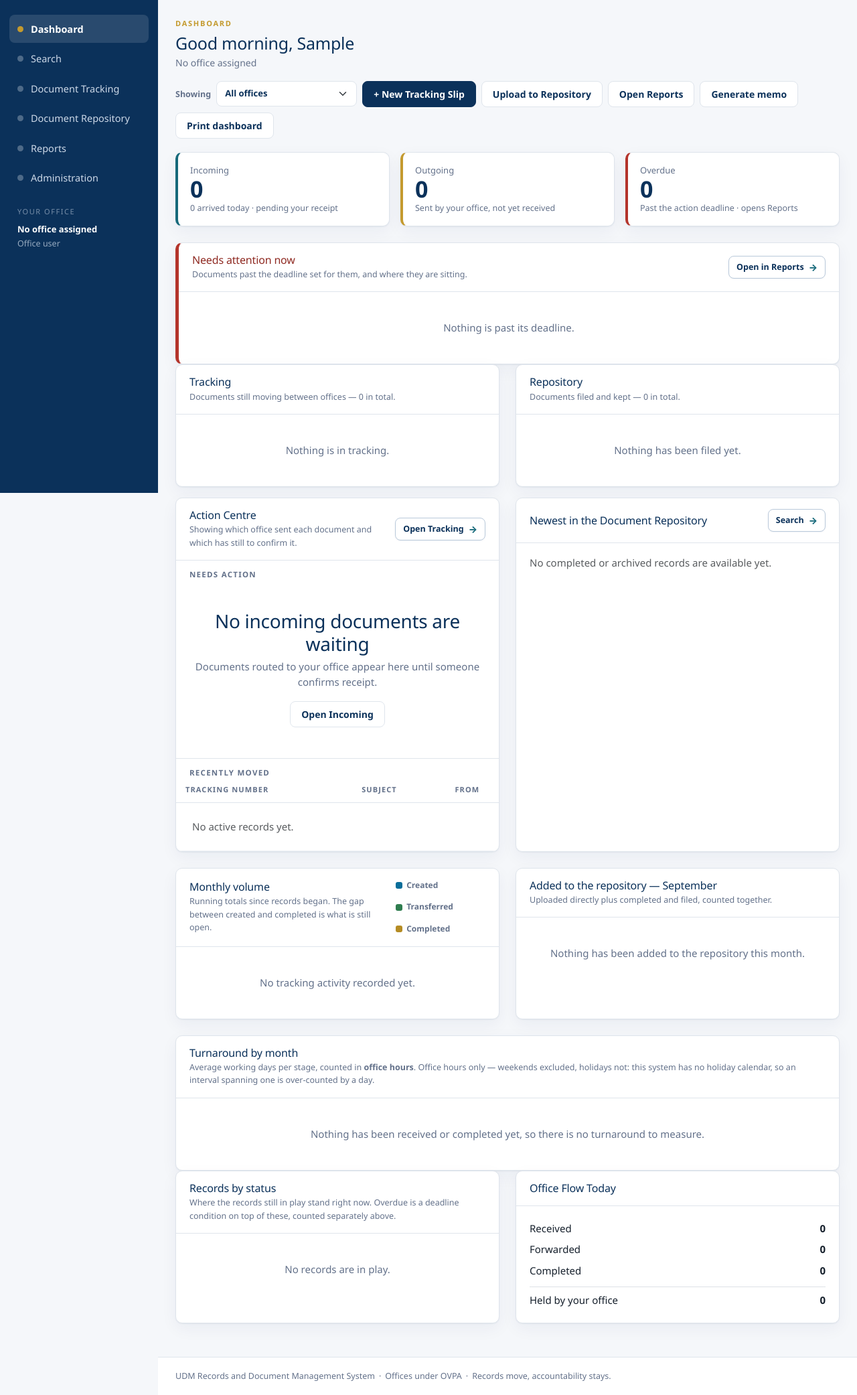
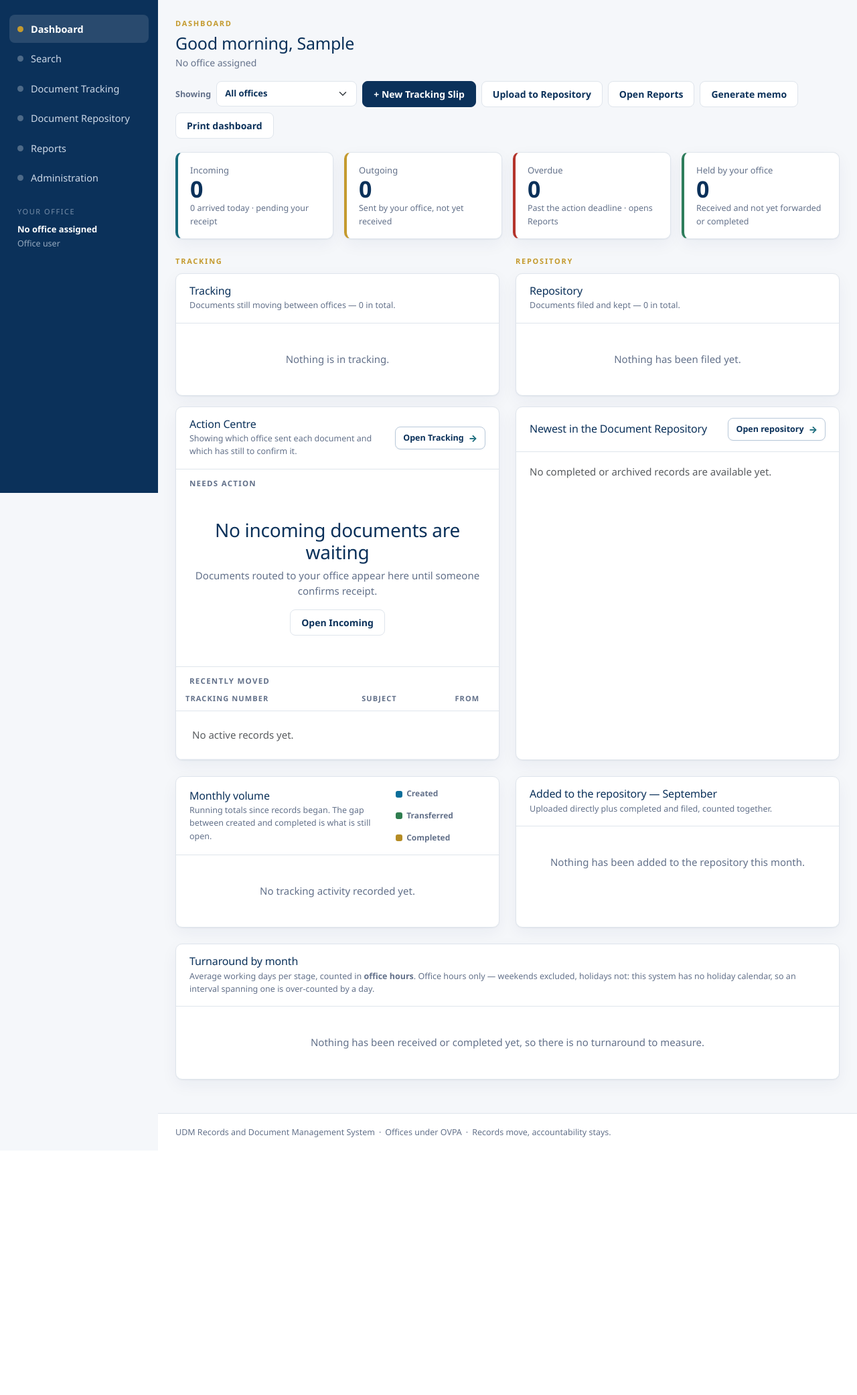
Before and after one commit to zap1104/udm-doctrack, a Django app: page / in a window 1280 px wide. Shown: the part 64-2147 px from the top of the page at 67% size. After the commit the page ends 1762 px from the top, so only its background shows below. Run offline with Django 5.2, Linux system fonts and the light colour scheme; the visitor is signed in with stand-in values (Sample User, id 1); data comes from the database, SQL or seed files in the repository; data that the repository does not hold is empty; some libraries are stand-ins or nearby versions.

Commit message:
refactor(core): rebuild the dashboard to the approved wireframe
Four half-width rows, tracking left and the repository right, then one
full-width row for the only chart that spans both domains.

Four panels are removed, each approved one by one at the confirmation
gate. Needs attention now: the Overdue stat card survives and still opens
Reports, so overdue stays visible without its per-office detail. What this
shows. Records by status, which duplicated the Tracking donut and is still
on Reports. Office Flow Today.

Markup only - no view method or analytics function was touched, and every
context key stays, because Reports reads several of the same helpers.

Held by your office takes a fourth stat card. It was a line inside Office
Flow Today, and of the four figures that panel carried it is the one that
says how much work is sitting with you right now; the other three go with
the panel. The three existing cards drop to col-md-3 to make room.

Two labels above the first split row say what every row below means, once,
rather than repeating a heading on each. Newest in the Document Repository
trades its Search button for Open repository, per the sketch.

Turnaround by month spans the full width and closes the page. Its plot box
stays 640x170 - it was briefly 640x240 to survive a half-width column, and
that compensation went with the width that caused it in 1510c04.

Its legend reads Receipt, In process, Total lifetime. The second is a
stage, not the IN_PROCESS status: a document is in somebody's hands for
the whole span from confirmed receipt to completion, whether the record
reads RECEIVED or IN_PROCESS at any moment.

Panels were lifted as balanced div blocks and the body re-emitted rather
than spliced in place. A hand-cut boundary is what put half this page
outside its container in 48151ab.

Co-Authored-By: Claude Opus 5 <noreply@anthropic.com>

```diff
--- a/apps/core/views.py
+++ b/apps/core/views.py
@@ -344,9 +344,13 @@ class DashboardView(AppLoginRequiredMixin, TemplateView):
             y = self.TREND_PAD_TOP + (1 - value / ceiling) * plot_h
             return round(x, 1), round(y, 1)
 
+        # "Receipt" is time-to-confirm-receipt, and "In process" is the span
+        # from that confirmation to completion. The second is a stage, not the
+        # IN_PROCESS status: a document is in somebody's hands for the whole of
+        # it, whether the record reads RECEIVED or IN_PROCESS at any moment.
         series = [
-            ("receipt", "To mark-as-received", "var(--chart-two)"),
-            ("processing", "Processing", "var(--chart-one)"),
+            ("receipt", "Receipt", "var(--chart-two)"),
+            ("processing", "In process", "var(--chart-one)"),
             ("lifetime", "Total lifetime", "var(--chart-three)"),
         ]
         built = []
@@ -523,6 +527,17 @@ class DashboardView(AppLoginRequiredMixin, TemplateView):
 
     def _breakdown_summary(self, breakdown) -> list[str]:
         """The numbers, said in sentences.
+
+        FIXME: nothing renders this any more. The "What this shows" panel that
+        carried it was removed from the dashboard when the page was rebuilt to
+        the wireframe, and the brief said to leave the context key, so it is
+        computed on every request and thrown away. The memo says something
+        similar but is not the same text and only appears when somebody opens
+        the dialog. Either render it again — the print header is the obvious
+        place, since the reason it exists is that this page gets printed and
+        handed to people who did not filter it — or delete the method, the
+        context key, and the `breakdown_summary` assertions in
+        tests/test_dashboard_analytics.py and tests/test_reports_and_dashboard.py.
 
         Written out because the dashboard is printed and handed to people who
         were not the ones filtering it — a printed ring of coloured segments
--- a/templates/core/dashboard.html
+++ b/templates/core/dashboard.html
@@ -79,21 +79,21 @@
 </div>
 
 <div class="row g-3 mb-4">
-  <div class="col-12 col-md-4">
+  <div class="col-6 col-md-3">
     <a class="stat-card" href="{% url 'tracking:list' %}?scope=incoming">
       <div class="label">Incoming</div>
       <div class="value">{{ inbox_count }}</div>
       <div class="hint">{{ inbox_new_today }} arrived today · pending your receipt</div>
     </a>
   </div>
-  <div class="col-6 col-md-4">
+  <div class="col-6 col-md-3">
     <a class="stat-card gold" href="{% url 'tracking:list' %}?scope=outgoing">
       <div class="label">Outgoing</div>
       <div class="value">{{ outgoing_count }}</div>
       <div class="hint">Sent by your office, not yet received</div>
     </a>
   </div>
-  <div class="col-6 col-md-4">
+  <div class="col-6 col-md-3">
     {% comment %}
       Overdue leads to Reports, not to the filtered tracking list. The question
       behind clicking an overdue count is "why are these late and whose are
@@ -105,104 +105,31 @@
       <div class="hint">Past the action deadline · opens Reports</div>
     </a>
   </div>
-</div>
-
   {% comment %}
-  Every row below follows one rule: tracking on the left, the repository on the
-  right, or the panel takes the full width. The donut row sets that expectation
-  and the page used to drop it immediately, so a reader who had just learned
-  "left is what is moving, right is what is filed" was wrong by the next row.
-
-  Needs attention now leads, full width, because it is the only panel here that
-  states something somebody has to go and do today.
+    Held by your office. It was a line inside Office Flow Today, which the
+    wireframe drops; of the four figures that panel carried this is the one
+    that says how much work is sitting with you right now, so it takes a card
+    rather than going with the others.
   {% endcomment %}
-
-{% comment %}
-  Needs attention now. Overdue leads the page because it is the only thing on it
-  that somebody has to act on today — everything below is a position, this is a
-  queue. Counts alone could not distinguish twelve documents one day late from
-  three a month late, so every row carries the age of its oldest item.
-{% endcomment %}
-  <div class="card-udm dashboard-alert">
-    <div class="card-udm-head">
-      <div>
-        <h2>Needs attention now</h2>
-        <div class="card-udm-caption">
-          Documents past the deadline set for them, and where they are sitting.
-        </div>
-      </div>
-      <a class="btn btn-dashboard-action btn-sm" href="{% url 'core:reports' %}?status=OVERDUE">
-        <span>Open in Reports</span>
-        <span class="btn-dashboard-action-arrow" aria-hidden="true">&rarr;</span>
+  <div class="col-6 col-md-3">
+    <a class="stat-card green" href="{% url 'tracking:list' %}?scope=custody">
+      <div class="label">Held by your office</div>
+      <div class="value">{{ custody_count }}</div>
+      <div class="hint">Received and not yet forwarded or completed</div>
     </a>
-    </div>
-    <div class="card-udm-body">
-      {% if overdue_summary.total %}
-        <div class="alert-figures">
-          <div class="alert-figure alert-figure--lead">
-            <div class="alert-figure-value num">{{ overdue_summary.total }}</div>
-            <div class="alert-figure-label">
-              overdue document{{ overdue_summary.total|pluralize }}
-            </div>
-          </div>
-          <div class="alert-figure">
-            <div class="alert-figure-value num">{{ overdue_summary.oldest_days }}</div>
-            <div class="alert-figure-label">days past deadline, oldest</div>
-          </div>
-          <div class="alert-figure">
-            <div class="alert-figure-value num">{{ overdue_summary.percent_of_all }}%</div>
-            <div class="alert-figure-label">of everything on record</div>
-          </div>
-          <div class="alert-figure">
-            <div class="alert-figure-value num">{{ overdue_summary.office_count }}</div>
-            {% comment %}
-              "offices affected" rather than "offices holding them": the pronoun
-              would be keyed on the office count while referring to the documents,
-              so one office holding five late documents read "office holding it".
-            {% endcomment %}
-            <div class="alert-figure-label">
-              office{{ overdue_summary.office_count|pluralize }} affected
-            </div>
-          </div>
-        </div>
-        <div class="overdue-office-list">
-          {% for row in overdue_offices %}
-            <div class="report-series-item report-series-item--wide">
-              <span title="{{ row.name }}">{{ row.name }}</span>
-              <div class="report-bar"><i class="bar-alert" style="width:{{ row.bar_percent }}%"></i></div>
-              <strong class="num">{{ row.total }}</strong>
-              <span class="overdue-oldest num">oldest {{ row.oldest_days }} day{{ row.oldest_days|pluralize }}</span>
-            </div>
-          {% endfor %}
-        </div>
-      {% else %}
-        <div class="report-empty">Nothing is past its deadline.</div>
-      {% endif %}
   </div>
 </div>
 
 {% comment %}
-  ============================================================
-  Analytics panels. Every figure comes from apps/core/analytics.py, the same
-  module the Reports page reads, so the two pages cannot disagree about the
-  same metric. Nothing here is a placeholder waiting for a dataset.
-  ============================================================
+  Two labels for the whole page, not for one row. Every row below reads
+  tracking on the left and the repository on the right, and saying so once here
+  is what makes the other rows legible without repeating a heading on each.
 {% endcomment %}
+<div class="row g-4 mb-1" aria-hidden="true">
+  <div class="col-xl-6"><div class="eyebrow">tracking</div></div>
+  <div class="col-xl-6"><div class="eyebrow">repository</div></div>
+</div>
 
-{% comment %}
-  One ring per domain rather than one combined ring. The combined version could
-  show the split between tracking and the repository but not the shape of
-  either: five tracking stages competing with two repository ones in a single
-  ring left the tracking slices too thin to read, and tracking is the half
-  somebody acts on. Each ring is drawn against its own domain's subtotal, so
-  both close at 100%.
-
-  The stacked "All documents" bar that used to sit here is gone — it said the
-  same thing these two rings say, in a form that could not be read per domain.
-  Its write-up did not go with it: it sits beneath the pair now, because a
-  printed ring of colour handed to somebody who was not the one filtering it is
-  a picture of a number, not a finding.
-{% endcomment %}
 <div class="row g-4 mb-3">
   <div class="col-xl-6">
     <div class="card-udm h-100">
@@ -246,24 +173,7 @@
   </div>
 </div>
 
-{% comment %}
-  A shared caption for the pair above: the two rings together are the whole,
-  and this is the whole said in words. Generated from the same figures, so the
-  prose cannot drift from the charts.
-{% endcomment %}
-{% if breakdown.total %}
-  <div class="card-udm mb-4">
-    <div class="card-udm-body">
-      <div class="dashboard-writeup dashboard-writeup--standalone">
-        <h3>What this shows</h3>
-        {% for sentence in breakdown_summary %}<p>{{ sentence }}</p>{% endfor %}
-      </div>
-    </div>
-  </div>
-{% endif %}
-
 <div class="row g-4 mb-4">
-  {# Tracking: what is on your desk. Repository: what has been filed. #}
   <div class="col-xl-6">
     {% comment %}
           Action Centre. Two questions that were two panels: what needs doing, and what
@@ -449,8 +359,8 @@
     <div class="card-udm h-100">
       <div class="card-udm-head">
         <h2>Newest in the Document Repository</h2>
-            <a class="btn btn-dashboard-action btn-sm" href="{% url 'search:index' %}">
-              <span>Search</span>
+            <a class="btn btn-dashboard-action btn-sm" href="{% url 'documents:repository' %}">
+      <span>Open repository</span>
               <span class="btn-dashboard-action-arrow" aria-hidden="true">→</span>
             </a>
           </div>
@@ -593,6 +503,8 @@
   </div>
 </div>
 
+<div class="row g-4 mb-4">
+  <div class="col-12">
     {% comment %}
           Turnaround by month. Counted in office hours, the same basis the Reports
           figures use — a document routed Friday 4PM and received Monday 9AM waited
@@ -676,11 +588,11 @@
                 </div>
                 <div class="trend-summary-figures">
                   <div class="report-metric">
-                  <span>To mark-as-received</span>
+                    <span>Receipt</span>
                     <strong>{{ turnaround.receipt }}<small class="text-muted">{{ turnaround.receipt_calendar }} on the calendar</small></strong>
                   </div>
                   <div class="report-metric">
-                  <span>Processing</span>
+                    <span>In process</span>
                     <strong>{{ turnaround.processing }}<small class="text-muted">{{ turnaround.processing_calendar }} on the calendar</small></strong>
                   </div>
                   <div class="report-metric">
@@ -737,52 +649,6 @@
           {% endif %}
         </div>
       </div>
-
-<div class="row g-4 mb-4">
-  <div class="col-xl-6">
-    {% comment %}
-        Records by status. The same markup as the Reports status panel, from the
-        same `by_status` function. Overdue is deliberately absent: it is a deadline
-        condition on top of these statuses rather than one of them, it already has
-        the banner at the top of this page, and counting it twice here would move
-        records out of the status they are actually in.
-      {% endcomment %}
-    <div class="card-udm h-100">
-      <div class="card-udm-head">
-        <div>
-          <h2>Records by status</h2>
-          <div class="card-udm-caption">
-            Where the records still in play stand right now. Overdue is a deadline
-            condition on top of these, counted separately above.
-          </div>
-        </div>
-      </div>
-      <div class="card-udm-body">
-        {% for row in live_by_status %}
-          <div class="status-row">
-            <div class="status-row-label">{% include "partials/_status_pill.html" with status=row.status %}</div>
-            <div class="report-bar"><i style="width:{{ row.bar_percent }}%;background:{{ row.colour }}"></i></div>
-            <strong class="num">{{ row.total }}</strong>
-            <span class="status-share num">{{ row.percent }}%</span>
-          </div>
-        {% empty %}
-          <div class="report-empty">No records are in play.</div>
-        {% endfor %}
-      </div>
-    </div>
-  </div>
-  <div class="col-xl-6">
-    <div class="card-udm h-100">
-      <div class="card-udm-head"><h2>Office Flow Today</h2></div>
-          <div class="card-udm-body">
-            <div class="d-flex justify-content-between py-1"><span>Received</span><strong>{{ received_today }}</strong></div>
-            <div class="d-flex justify-content-between py-1"><span>Forwarded</span><strong>{{ forwarded_today }}</strong></div>
-            <div class="d-flex justify-content-between py-1"><span>Completed</span><strong>{{ completed_today }}</strong></div>
-            <div class="d-flex justify-content-between py-1 border-top mt-2 pt-2">
-              <span>Held by your office</span><strong>{{ custody_count }}</strong>
-            </div>
-          </div>
-        </div>
   </div>
 </div>
 
```
Lines whose indentation alone changed are shown as unchanged.
